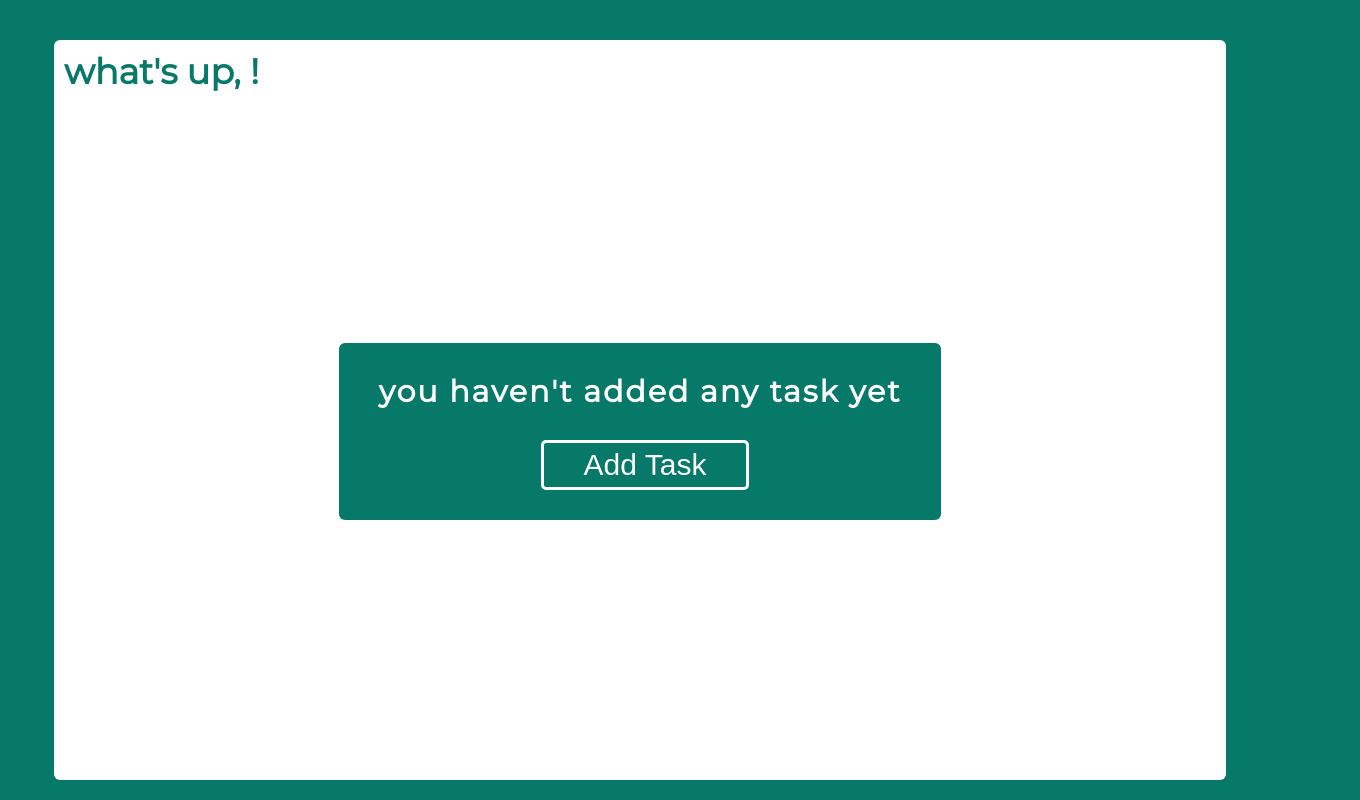
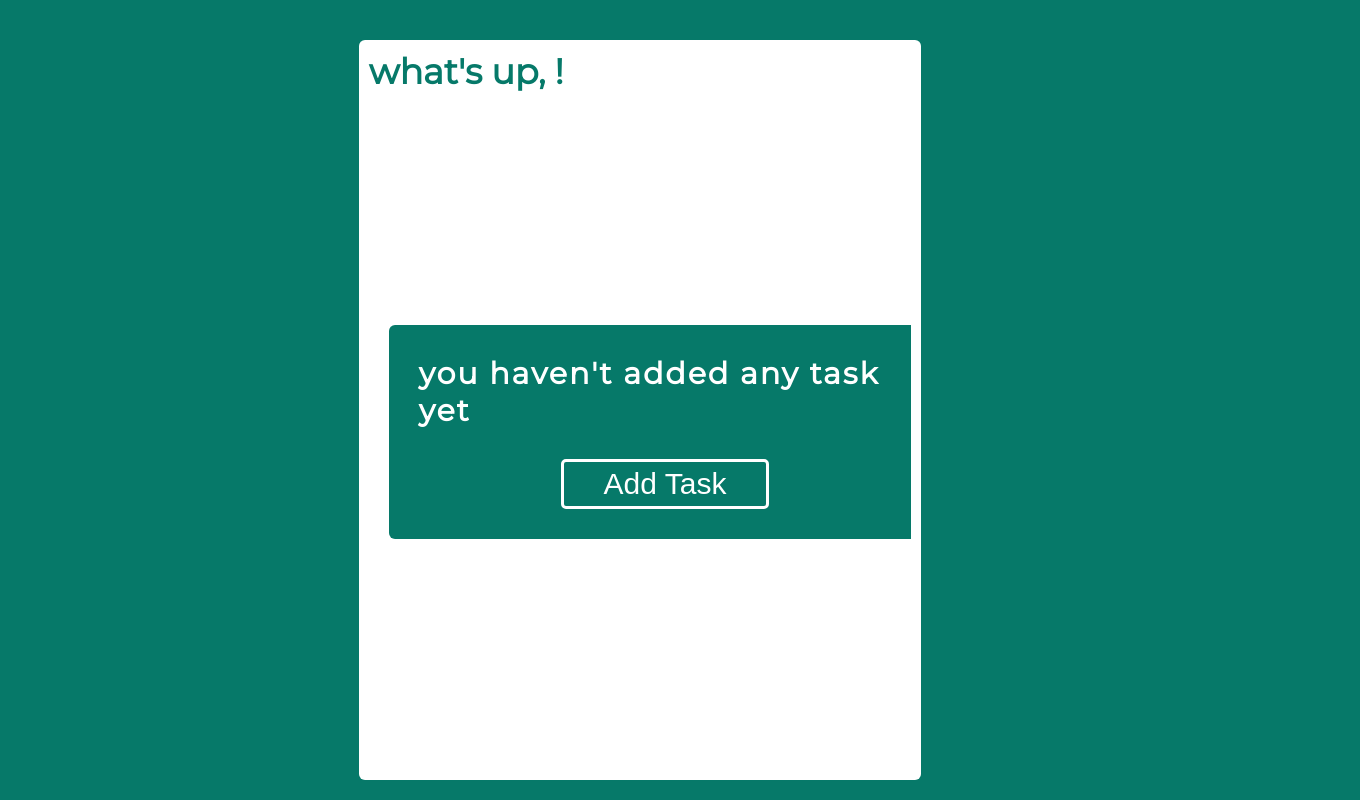
Before and after one commit to NidhiSharma63/react-TODO-app, a React (Create React App) app: page /mainpage in a window 1280 px wide. Shown: the whole page, 1360 px wide, since content can reach past the window. Built offline with nearby package versions, Linux system fonts and the light colour scheme.

Commit message:
task width fixed

```diff
--- a/src/App.css
+++ b/src/App.css
@@ -81,6 +81,32 @@ textarea:focus{
     justify-content: center;
     flex-direction: column;
 }
+.handleWidth{
+  max-width: 1440px;
+  min-width: 121.6rem;
+}
+
+@media screen and (max-width:1442px) {
+    .handleWidth{
+        max-width: 1380px
+    }
+}
+@media screen and (max-width:1440px) {
+    .handleWidth{
+        max-width: 1328px
+    }
+}
+@media screen and (max-width:1300px) {
+    .handleWidth{
+        max-width: 1170px;
+        min-width: 90.2px;
+    }
+}
+@media screen and (max-width:1270px) {
+    .handleWidth{
+        max-width: 1185px;
+    }
+}
 /* .calender{
     position: absolute;
     background: #067969 !important;
--- a/src/App.js
+++ b/src/App.js
@@ -3,12 +3,12 @@ import styled from "styled-components";
 import WelcomePage from './components/welcomePage';
 import MainPage from './components/MainPage';
 import useStore from './store';
+import EditTask from './components/EditTask';
 import { BrowserRouter as Router,Routes, Route, NavLink, Link } from 'react-router-dom'
 
 
 // change the min width to max width
 const MainContainer = styled.div`
-  min-width: 1440px;
   position: relative;
   height: 90vh;
 `
@@ -16,12 +16,14 @@ const MainContainer = styled.div`
 function App() {
   const name = useStore(state => state.userName);
   return (
-      <MainContainer>
+      <Router>
+        <MainContainer className='handleWidth'>
         <MainPage />
         {/* {
           name!==''?<MainPage />:<WelcomePage />
         } */}
         </MainContainer>
+      </Router>
   );
 }
 
--- a/src/components/EditTask.js
+++ b/src/components/EditTask.js
@@ -45,76 +45,8 @@ const P = styled.p`
 
 function AddTask() {
 
-  const {IsAddedFalse, EditTask, setTask,isEdit,EditFalse,ClearEditArray} = useStore();
-  const [title,setTitle] = useState('');
-  const [Desc,setDesc] = useState('');
-  const [date,setDate] = useState(new Date());
-  const [showCalender,setShowCalender] = useState(false);
-
-  const pElem = useRef(null);
-
-  const onChange = date =>{
-    setDate(date);
-  };
-
-  const handleSubmit = (e) =>{
-    e.preventDefault();
-    if(title && Desc){
-      IsAddedFalse();
-      setTask({title,Desc,date:(pElem.current.innerText),id:uuidv4()});
-      ClearEditArray();
-    }
-  }
-
-  const handleChangeInput = (e) => {
-    setTitle(e.target.value);
-    EditFalse();
-  }
-  const handleChangeTextArea = (e) => {
-    setDesc(e.target.value);
-    EditFalse();
-  }
-  return (
-    <FromDiv>
-      <Form onSubmit={handleSubmit}>
-        <Lable htmlFor="title">title:</Lable>
-        <Input
-        className='input'
-        type="text"
-        name="title"
-        id="title"
-        placeholder="Add title"
-        value={isEdit?EditTask[0].title:title}
-        onChange={(e)=>handleChangeInput(e)}/>
-
-        <Lable htmlFor="Desc">Desc:</Lable>
-        <Textarea
-        type="text"
-        name="Desc"
-        rows="8"
-        cols="40"
-        placeholder='Description..'
-        value={isEdit?EditTask[0].Desc:Desc}
-        onChange={(e)=>handleChangeTextArea(e)}>
-        </Textarea>
-
-        <Lable
-          htmlFor="calender"
-          onClick={()=>setShowCalender((prev)=>prev = !prev)}>Set Time
-        </Lable>
-        {showCalender &&
-        <Calendar
-          onChange={onChange}
-          value={date} />}
-        <div>
-          <P ref={pElem}>{date.toString().substring(0,15)}</P>
-        </div>
-        <button
-        type="submit"
-        className='btn1 btn2'>
-        Add</button>
-      </Form>
-    </FromDiv>
+  return(
+    <h1>edit page</h1>
   )
 }
 
--- a/src/components/MainPage.js
+++ b/src/components/MainPage.js
@@ -5,7 +5,7 @@ import AddTask from './AddTask';
 import RenderTask from './RenderTask';
 
 const Container = styled.div`
-  width: 80%;
+  padding: 0rem 2rem;
   margin: 0 auto;
   background-color: white;
   padding: 1rem;
@@ -29,21 +29,26 @@ const Col1 = styled.div`
 `
 const MainTaskWrapper = styled.div`
   height: 100%;
+  width: 100%;
   overflow-y: none;
   overflow: hidden;
   padding: 1rem 0rem;
+  display: flex;
+  align-items: center;
+  justify-content: center;
 `
 
 const TaskWrapper = styled.div`
+  display: flex;
+  flex-direction: row;
+  flex-wrap: wrap;
+  align-items: center;
+  justify-content:flex-start;
   width: 100%;
-  height: 100%;
+  height:100%;
   overflow-y: scroll;
   box-sizing: content-box;
-  padding-right: 20px;
-  display: flex;
-  align-items: center;
-  flex-direction: column;
-  justify-content: center;
+  margin-right: -40px;
 `
 
 export default function MainPage() {
--- a/src/components/RenderTask.js
+++ b/src/components/RenderTask.js
@@ -13,7 +13,10 @@ const Task = styled.div`
   color: white;
   border-radius: 1rem;
   font-size: 1.5rem;
-  width: 80%;
+  // width: 30rem;
+  width:auto;
+  margin:.6em;
+  height: 15rem;
 `
 const Title = styled.div`
   display: flex;
```
